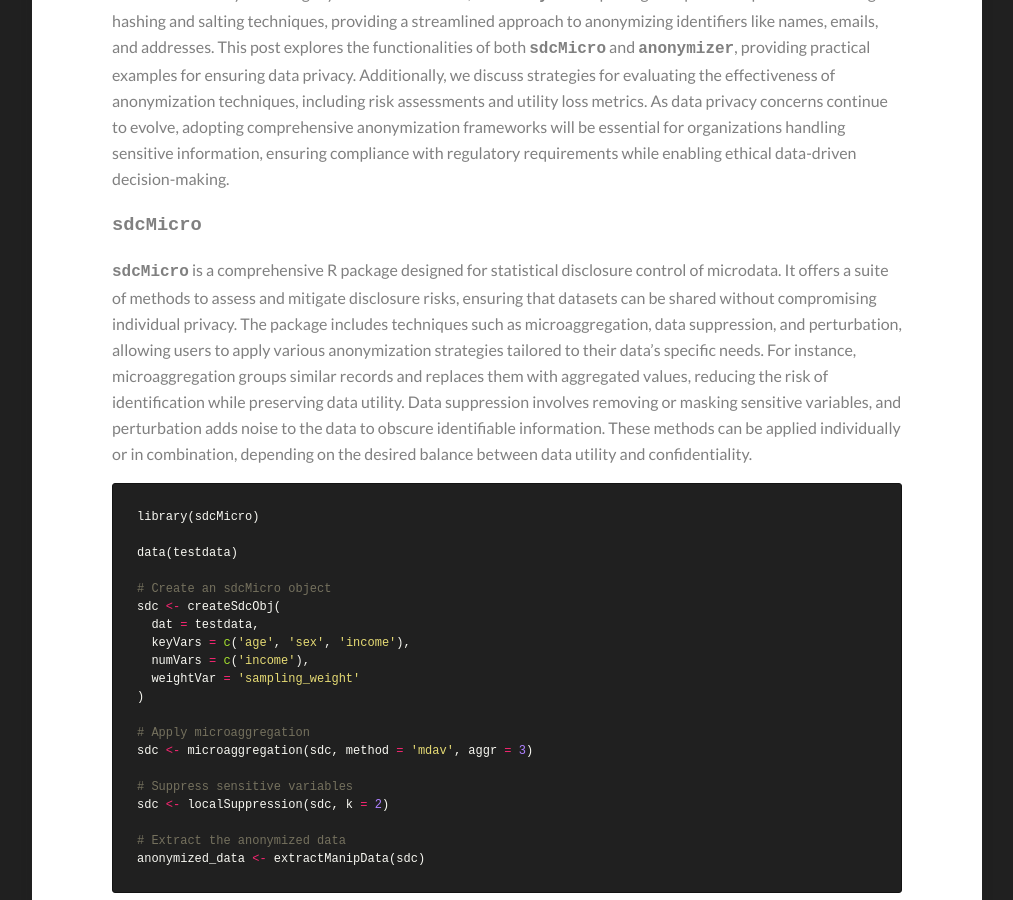
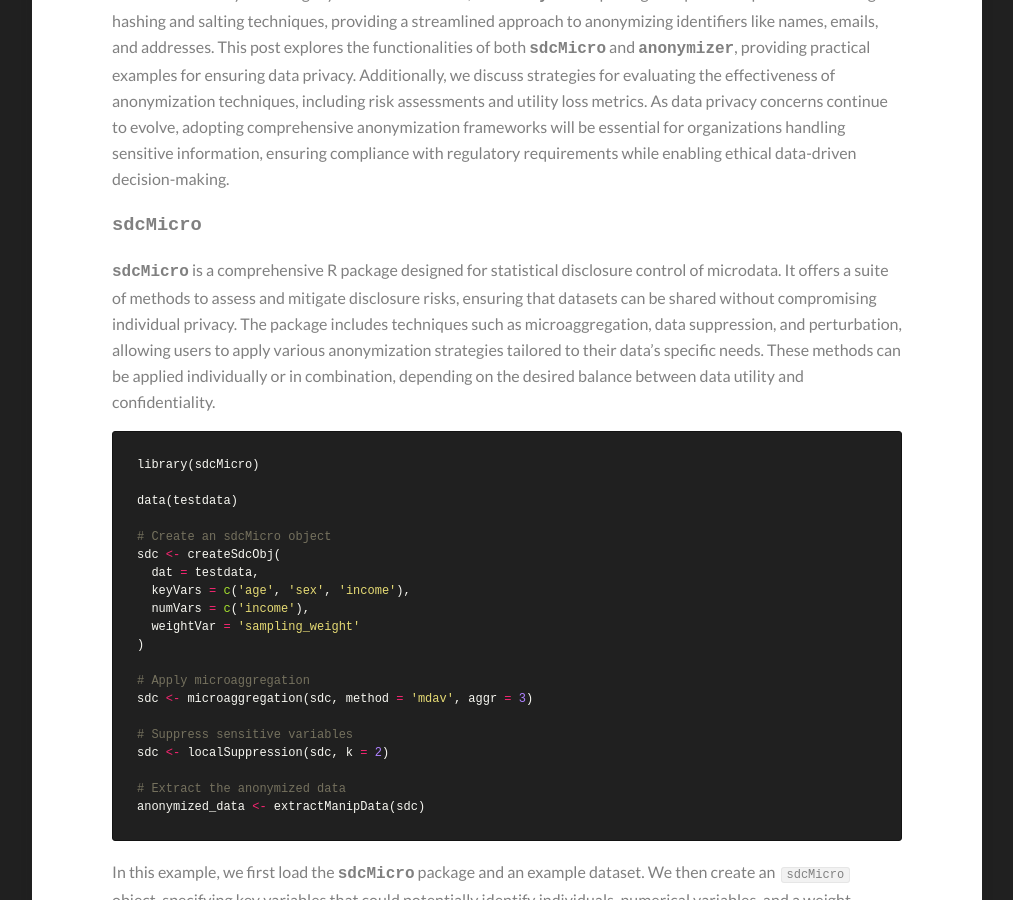
Before and after one commit to Kamran-Afzali/Kamran-Afzali.github.io, a Jekyll site: the page built from _posts/2025-12-25-anon_r_2.md, in a window 1280 px wide and 900 px high, scrolled down 837 px. Shown: the whole window, without its empty margins (133-1146 px from the left). Built offline with Jekyll 4.4.1, drawn with Linux system fonts in a browser that asks for light colours; our own code applies the rules of GitHub Pages for plain Markdown files; some of the changed text lies outside the part shown.

Commit message:
Update 2025-12-25-anon_r_2.md

````diff
--- a/_posts/2025-12-25-anon_r_2.md
+++ b/_posts/2025-12-25-anon_r_2.md
@@ -6,7 +6,7 @@
 
 
 ### `sdcMicro`
-**`sdcMicro`** is a comprehensive R package designed for statistical disclosure control of microdata. It offers a suite of methods to assess and mitigate disclosure risks, ensuring that datasets can be shared without compromising individual privacy. The package includes techniques such as microaggregation, data suppression, and perturbation, allowing users to apply various anonymization strategies tailored to their data's specific needs. For instance, microaggregation groups similar records and replaces them with aggregated values, reducing the risk of identification while preserving data utility. Data suppression involves removing or masking sensitive variables, and perturbation adds noise to the data to obscure identifiable information. These methods can be applied individually or in combination, depending on the desired balance between data utility and confidentiality.
+**`sdcMicro`** is a comprehensive R package designed for statistical disclosure control of microdata. It offers a suite of methods to assess and mitigate disclosure risks, ensuring that datasets can be shared without compromising individual privacy. The package includes techniques such as microaggregation, data suppression, and perturbation, allowing users to apply various anonymization strategies tailored to their data's specific needs. These methods can be applied individually or in combination, depending on the desired balance between data utility and confidentiality.
 
 ```r
 library(sdcMicro)
@@ -70,11 +70,6 @@
    ```r
    safe_data <- extractManipData(sdc)
    ```
-
-##### Graphical Interface
-`sdcMicro` includes a Shiny-based GUI (`sdcApp()`) for users preferring point-and-click workflows.
-
----
 
 ##### Advanced `sdcMicro` Workflow with Synthetic Data
 This example demonstrates a complete anonymization pipeline with risk/utility tradeoff analysis.
````
